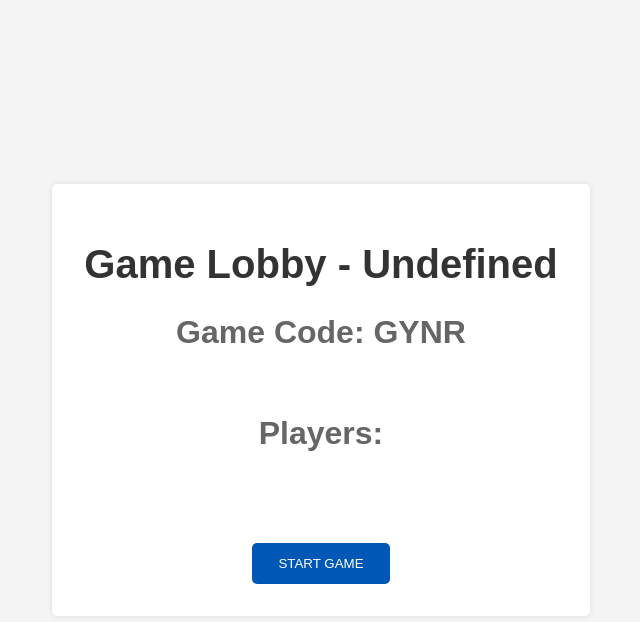
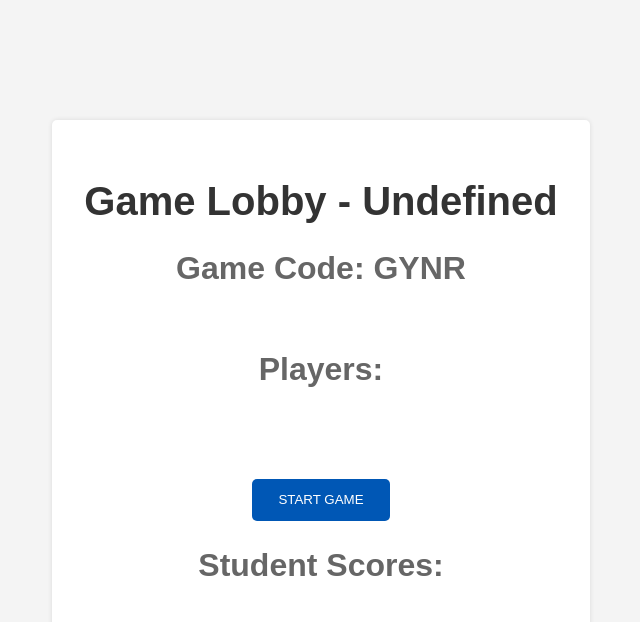
Before and after one commit to Cossy179/Game-Lobby, a website: page frontend/teachers/lobby.html in a window 1280 px wide. Both pictures are taken after a click on the button "START GAME". Shown: the whole page, without its empty margins (319-959 px from the left). Drawn offline with Linux system fonts and the light colour scheme; no server answers.

Commit message:
Add student scores display and start game functionality

```diff
--- a/frontend/teachers/lobby.html
+++ b/frontend/teachers/lobby.html
@@ -12,6 +12,10 @@
         <ul id="playerList"></ul>
         <p id="playerCount"></p>
         <button id="startButton">Start Game</button>
+        <div id="studentScores" style="display: none;">
+            <h2>Student Scores:</h2>
+            <ul id="studentScoresList"></ul>
+        </div>
     </div>
     <script src="/teachers/lobby.js"></script>
 </body>
--- a/frontend/teachers/lobby.js
+++ b/frontend/teachers/lobby.js
@@ -117,8 +117,33 @@ setInterval(fetchPlayers, 3000);
 
 // Function to start the game
 function startGame() {
-    // Redirect to game.html with game ID, type, and nickname
-    // window.location.href = `/game.html?id=${data.id}&type=${encodeURIComponent(data.type)}&nickname=${encodeURIComponent(enteredNickname)}`;
+    // Hide player count and player list
+    document.getElementById('playerCount').style.display = 'none';
+    document.getElementById('playerList').style.display = 'none';
+
+    // Show student scores
+    document.getElementById('studentScores').style.display = 'block';
+
+    // Fill student scores
+    students.forEach(student => {
+        const listItem = document.createElement('li');
+        listItem.innerText = `${student.name}: ${student.score}`;
+        document.getElementById('studentScoresList').appendChild(listItem);
+    });
+
+    // Send request to server to start the game
+    fetch('/api/startGame', {
+        method: 'POST',
+        headers: {
+            'Content-Type': 'application/json',
+        },
+        body: JSON.stringify({ gameId: gameId }), // Include the game ID in the body
+    })
+    .then(response => response.json())
+    .then(data => {
+        console.log('Game started:', data);
+    })
+    .catch(error => console.error('Error starting the game:', error));
 }
 
 // Add event listener to start button
```
